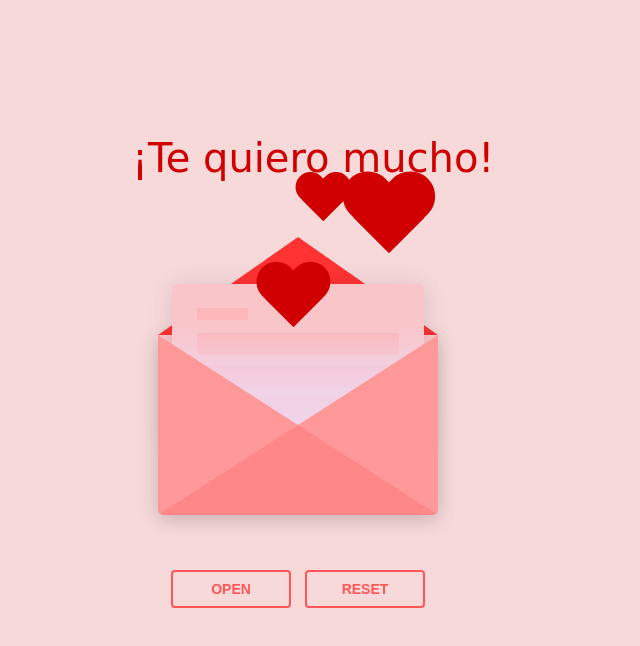
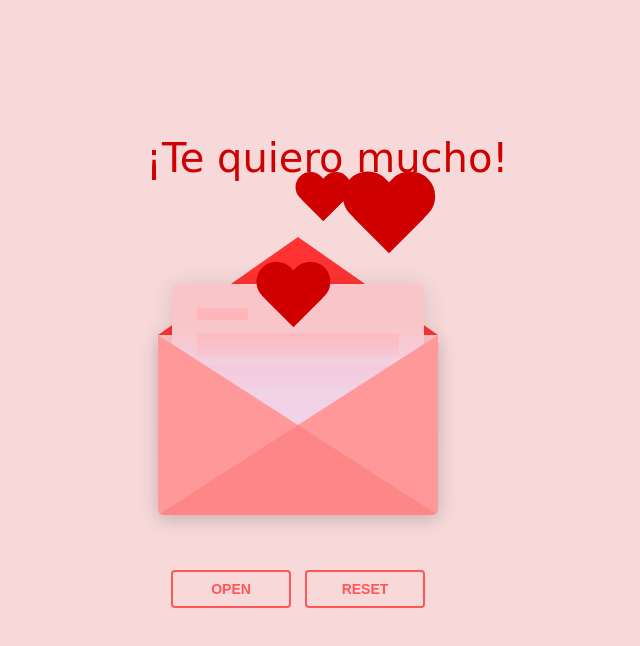
Before and after one commit to Breakflip/CartaPt1.github.io, a plain HTML site: page index.html in a window 1280 px wide. Both pictures are taken after a click on the button "OPEN". Shown: the whole page, without its empty margins (342-982 px from the left). Drawn offline with nearby package versions, Linux system fonts and the light colour scheme; a web font is replaced by a local one.

Commit message:
Add files via upload

```diff
--- a/style.css
+++ b/style.css
@@ -261,7 +261,7 @@ body {
   position: absolute;
   width: 500px;
   top: -200px; /* Ajusta la posici�n seg�n sea necesario */
-  left: 80%; /* Centra horizontalmente */
+  left: 85%; /* Centra horizontalmente */
   transform: translateX(-50%);
   font-size: 40px;
   color: #D00000; /* Color rojo similar al de los corazones */
```
